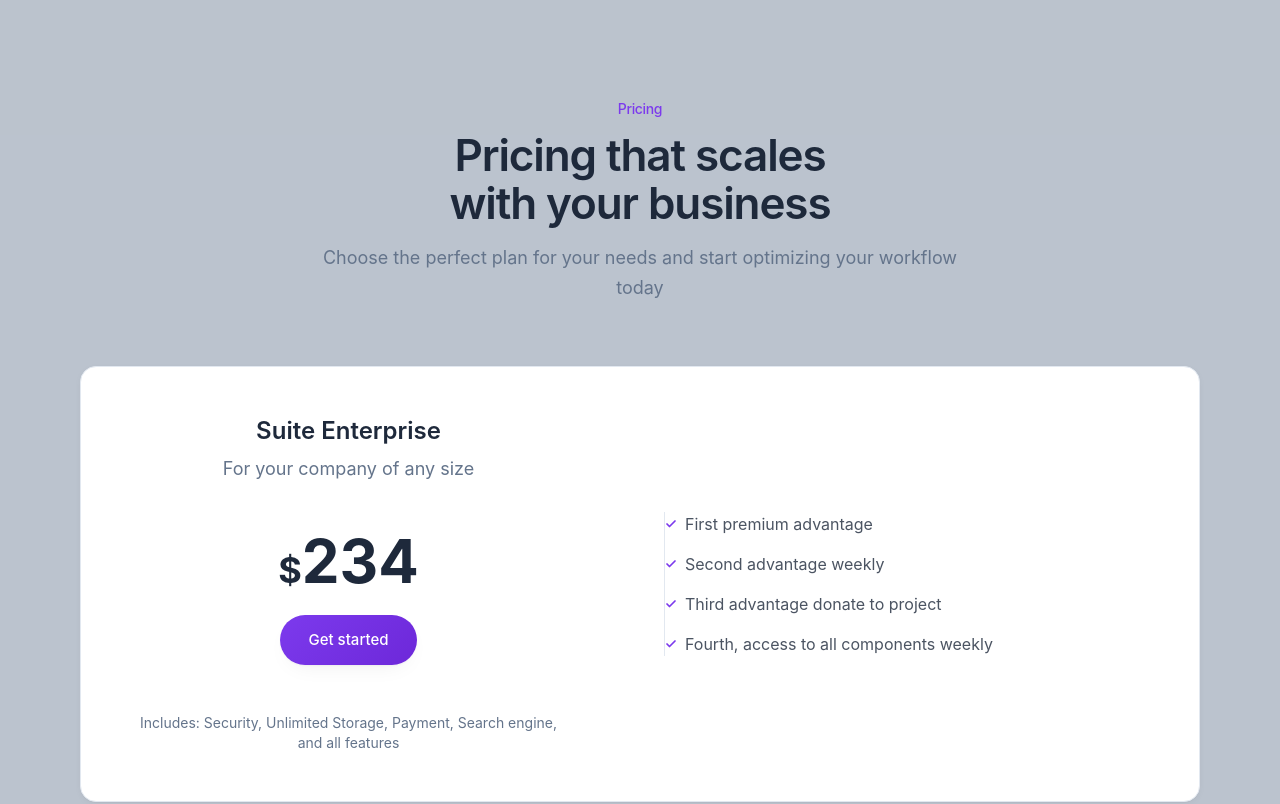
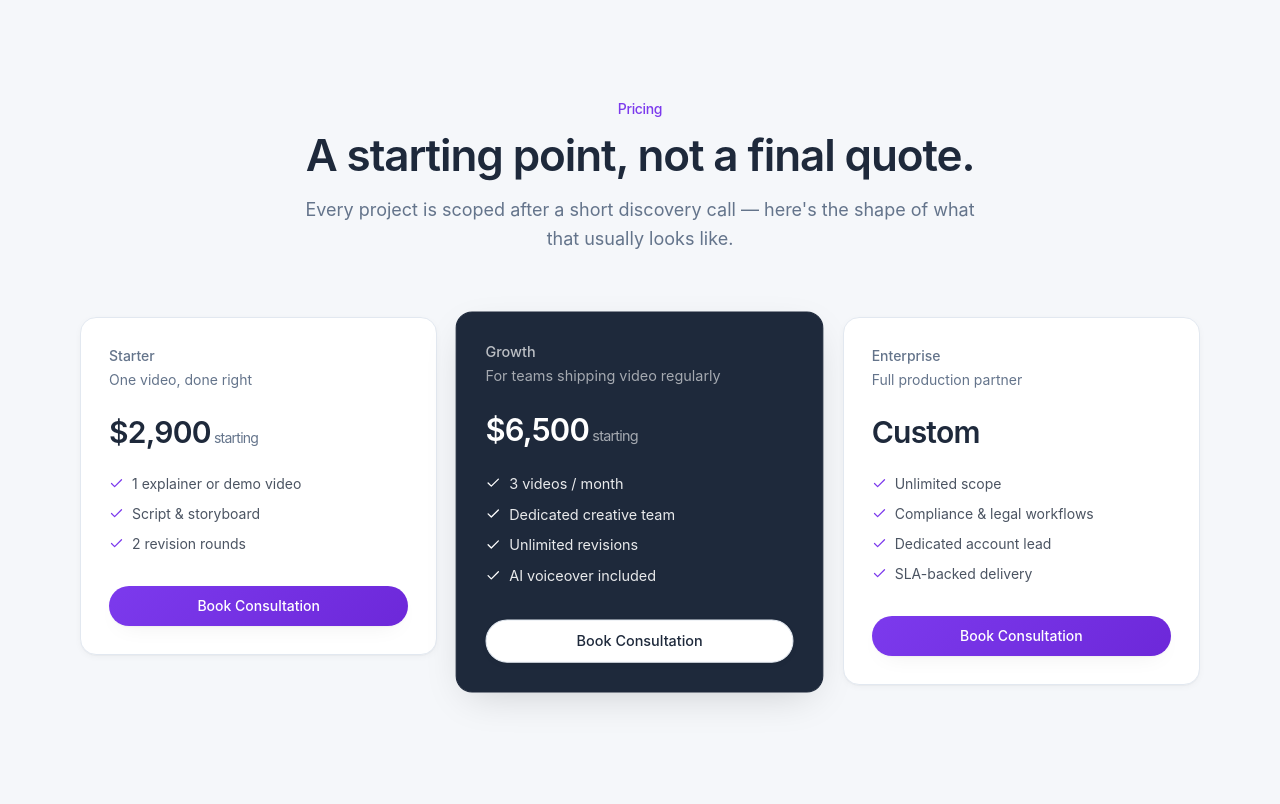
Before and after one commit to saurabhwebdew/explainkit, a Next.js app: page / in a window 1280 px wide. Shown: the part 7740-8544 px from the top of the page. Built offline with nearby package versions, Linux system fonts and the light colour scheme.

Commit message:
Update pricing.tsx

```diff
--- a/components/home/pricing.tsx
+++ b/components/home/pricing.tsx
@@ -1,61 +1,71 @@
 "use client";
 
+import { motion } from "framer-motion";
 import { Check } from "lucide-react";
 import { Container } from "@/components/ui/container";
 import { SectionTitle } from "@/components/ui/section-title";
-import { Reveal } from "@/components/ui/reveal";
+import { RevealGroup, Reveal } from "@/components/ui/reveal";
 import { Button } from "@/components/ui/button";
-
-const features = [
-  "First premium advantage",
-  "Second advantage weekly",
-  "Third advantage donate to project",
-  "Fourth, access to all components weekly",
-];
+import { pricing } from "@/lib/data";
+import { cn } from "@/lib/utils";
 
 export function PricingPreview() {
   return (
-    <section id="pricing" className="py-24 md:py-32 bg-muted/40">
+    <section id="pricing" className="py-24 md:py-32">
       <Container>
         <SectionTitle
           eyebrow="Pricing"
-          title="Pricing that scales with your business"
-          description="Choose the perfect plan for your needs and start optimizing your workflow today"
+          title="A starting point, not a final quote."
+          description="Every project is scoped after a short discovery call — here's the shape of what that usually looks like."
           align="center"
         />
 
-        <Reveal className="mt-12 md:mt-16">
-          <div className="rounded-2xl border border-line bg-white shadow-softer">
-            <div className="grid items-center gap-12 divide-y divide-line p-8 md:grid-cols-2 md:divide-x md:divide-y-0 md:p-12">
-              <div className="pb-12 text-center md:pb-0 md:pr-12">
-                <h3 className="text-2xl font-semibold">Suite Enterprise</h3>
-                <p className="mt-2 text-lg text-muted">For your company of any size</p>
-                <span className="mb-6 mt-12 inline-block text-6xl font-bold">
-                  <span className="text-4xl">$</span>234
-                </span>
-                <div className="flex justify-center">
-                  <Button href="#contact" size="lg">
-                    Get started
-                  </Button>
-                </div>
-                <p className="mt-12 text-sm text-muted">
-                  Includes: Security, Unlimited Storage, Payment, Search engine, and all features
+        <RevealGroup className="grid md:grid-cols-3 gap-6 items-start" stagger={0.1}>
+          {pricing.map((plan) => (
+            <Reveal key={plan.tier}>
+              <motion.div
+                whileHover={{ y: -4 }}
+                className={cn(
+                  "h-full rounded-2xl p-7 border shadow-softer",
+                  plan.featured
+                    ? "bg-ink text-white border-ink shadow-lift md:scale-[1.03]"
+                    : "bg-surface border-line"
+                )}
+              >
+                <p className={cn("text-sm font-medium", plan.featured ? "text-white/70" : "text-muted")}>
+                  {plan.tier}
                 </p>
-              </div>
+                <p className={cn("mt-1 text-sm", plan.featured ? "text-white/60" : "text-muted")}>
+                  {plan.tagline}
+                </p>
+                <p className="mt-6 text-3xl font-semibold tracking-tight">
+                  {plan.priceFrom}
+                  {plan.priceFrom !== "Custom" && (
+                    <span className={cn("text-sm font-normal", plan.featured ? "text-white/60" : "text-muted")}> starting</span>
+                  )}
+                </p>
 
-              <div>
-                <ul role="list" className="space-y-4">
-                  {features.map((item) => (
-                    <li key={item} className="flex items-center gap-2">
-                      <Check className="size-3 shrink-0 text-accent-600" strokeWidth={3.5} />
-                      <span className="text-ink/80">{item}</span>
+                <ul className="mt-6 space-y-2.5">
+                  {plan.features.map((f) => (
+                    <li key={f} className="flex items-start gap-2 text-sm">
+                      <Check size={15} className={cn("mt-0.5 shrink-0", plan.featured ? "text-white" : "text-accent-600")} />
+                      <span className={plan.featured ? "text-white/90" : "text-ink/80"}>{f}</span>
                     </li>
                   ))}
                 </ul>
-              </div>
-            </div>
-          </div>
-        </Reveal>
+
+                <Button
+                  href="#contact"
+                  size="md"
+                  variant={plan.featured ? "secondary" : "primary"}
+                  className="mt-8 w-full"
+                >
+                  {plan.cta}
+                </Button>
+              </motion.div>
+            </Reveal>
+          ))}
+        </RevealGroup>
       </Container>
     </section>
   );
```
